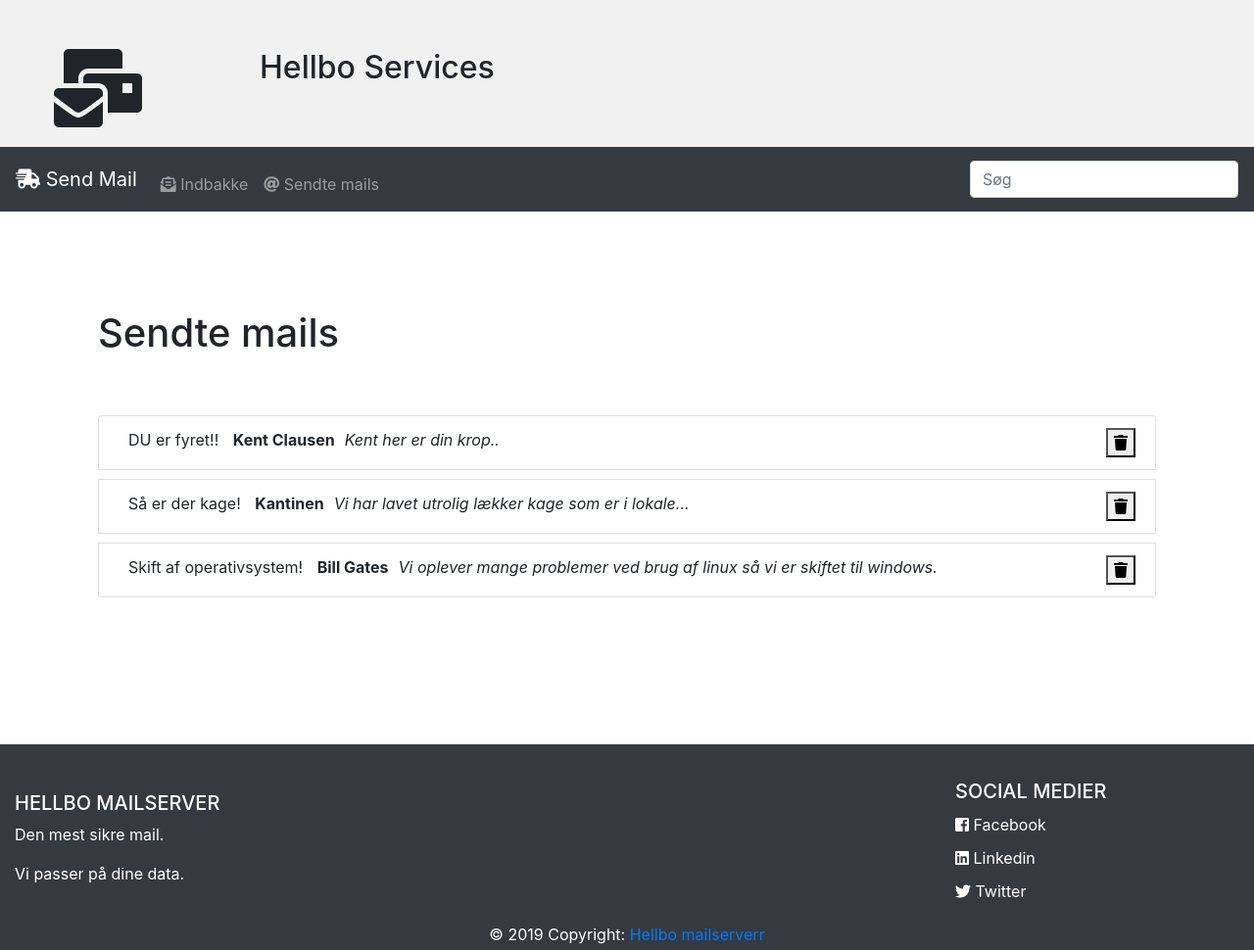
After one commit to cvinding/hellmail-webui, a PHP site: page /mailboxsend in a window 1280 px wide. The commit adds this page. Shown: the whole page at 98% size. Run offline with PHP 8.4, Linux system fonts and the light colour scheme.

```diff
--- a/public_html/css/style.css
+++ b/public_html/css/style.css
@@ -54,5 +54,8 @@ li {
 .listbody{
     margin-left: 10px;
     font-style: italic;
-
 }
+.bannertitle{
+    text-align: center;
+    font-size: xx-large;
+}
--- /dev/null
+++ b/public_html/mailboxsend.php
@@ -0,0 +1,64 @@
+<!DOCTYPE html>
+<html lang="dk">
+<head>
+    <meta charset="UTF-8">
+    <title>Hellmail</title>
+    <link rel="stylesheet" href="libs/bootstrap-4.3.1-dist/css/bootstrap.min.css">
+    <link rel="stylesheet" href="libs/font-awesome/css/all.css">
+    <link rel="stylesheet" href="/css/style.css">
+</head>
+
+<body>
+
+<div class="navmenu row">
+    <div class="row">
+        <i class="fas fa-mail-bulk fa-5x" style="padding-bottom: 20px; padding-left: 20px; margin-right: 120px;"></i>
+
+        <h1 class="bannertitle">Hellbo Services</h1>
+    </div>
+</div>
+
+<nav class="navbar navbar-expand-sm navbar-dark bg-dark">
+    <a class="navbar-brand" href="#"><i class="fas fa-shipping-fast"></i> Send Mail</a>
+    <button class="navbar-toggler" type="button" data-toggle="collapse" data-target="#navbarsExample03" aria-controls="navbarsExample03" aria-expanded="false" aria-label="Toggle navigation">
+        <span class="navbar-toggler-icon"></span>
+    </button>
+
+    <div class="collapse navbar-collapse" id="navbarsExample03">
+        <ul class="navbar-nav mr-auto">
+            <li class="nav-item">
+                <a class="nav-link" href="/mailbox"><i class="fas fa-envelope-open-text"></i></i> Indbakke</a>
+            </li>
+            <li class="nav-item">
+                <a class="nav-link" href="/mailboxsend"><i class="fas fa-at"></i> Sendte mails</a>
+            </li>
+        </ul>
+        <form class="form-inline my-2 my-md-0">
+            <input class="form-control" type="text" placeholder="Søg">
+        </form>
+    </div>
+</nav>
+
+<div class="container">
+    <div class="" style="margin-top: 100px; margin-bottom: 50px;">
+        <h1 class="container">Sendte mails</h1>
+    </div>
+    <div class="container" style="margin-bottom: 150px;">
+        <ul class="list-group">
+            <li class="list-group-item"><span class="listsubject">DU er fyret!!</span> <span class="listfrom">Kent Clausen</span><span class="listbody">Kent her er din krop..</span><button type="button" style="float: right;"><i class="fas fa-trash"></i></button> </li>
+            <li class="list-group-item"><span class="listsubject">Så er der kage!</span> <span class="listfrom">Kantinen</span><span class="listbody">Vi har lavet utrolig lækker kage som er i lokale...</span><button type="button" style="float: right;"><i class="fas fa-trash"></i></button>
+            </li>
+            <li class="list-group-item"><span class="listsubject">Skift af operativsystem!</span> <span class="listfrom">Bill Gates</span><span class="listbody">Vi oplever mange problemer ved brug af linux så vi er skiftet til windows.</span><button type="button" style="float: right;"><i class="fas fa-trash"></i></button>
+            </li>
+        </ul>
+    </div>
+</div>
+
+<?php require_once "../templates/footer.html"; ?>
+
+</body>
+
+</html>
+<script src="libs/jquery/jquery-3.3.1.min.js"></script>
+<script src="libs/popper/popper.min.js"></script>
+<script src="libs/bootstrap-4.3.1-dist/js/bootstrap.min.js"></script>
--- a/templates/footer.html
+++ b/templates/footer.html
@@ -1,5 +1,5 @@
 <!-- Footer -->
-<footer class="setfooter page-footer font-small bg-dark text-white">
+<footer class="setfooter page-footer font-small bg-dark text-white" style="bottom: 0;">
 
     <!-- Footer Links -->
     <div class="container-fluid text-center text-md-left">
```
Also changed, not shown: public_html/js/mailpage.js (added, +44 -0 lines), public_html/mailbox.php (+84 -19 lines).
